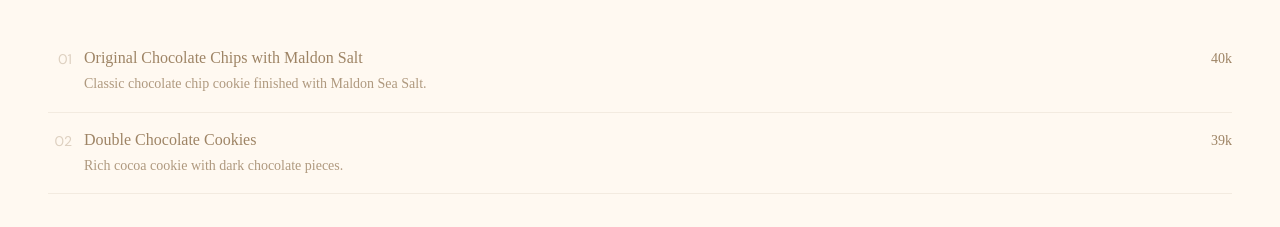
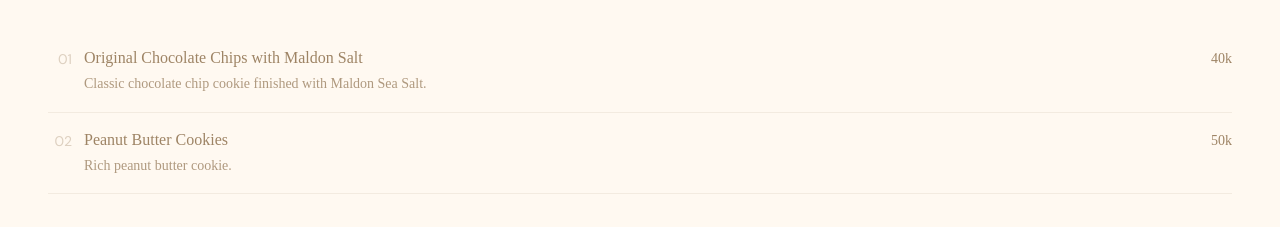
Before and after one commit to BeatrixBlaine/Blond-Website, a React (Vite) app: page / in a window 1280 px wide. Shown: the part 3480-3707 px from the top of the page. Built offline with nearby package versions, Linux system fonts and the light colour scheme; a web font is replaced by a local one.

Commit message:
edit cookies

```diff
--- a/src/data/products.ts
+++ b/src/data/products.ts
@@ -175,9 +175,9 @@ export const PRODUCTS: Product[] = [
     id: "ck-02",
     category: "cookies",
     number: 2,
-    name: "Double Chocolate Cookies",
-    description: "Rich cocoa cookie with dark chocolate pieces.",
-    price: 39000,
+    name: "Peanut butter Cookies",
+    description: "Rich peanut butter cookie.",
+    price: 50000,
   },
 
 
--- a/src/pages/Cart.tsx
+++ b/src/pages/Cart.tsx
@@ -153,8 +153,8 @@ const COOKIES: { name: string; desc: string; productId: string; image?: string }
     image: cookiesOriginal,
   },
   {
-    name: "Double Chocolate Cookies",
-    desc: "Rich cocoa cookie with dark chocolate pieces.",
+    name: "Peanut Butter Cookies",
+    desc: "Rich peanut butter cookie.",
     productId: "ck-02",
     image: darkChocoCookies,
   },
--- a/src/pages/Home.tsx
+++ b/src/pages/Home.tsx
@@ -150,8 +150,8 @@ const COOKIES: { name: string; desc: string; productId: string }[] = [
     productId: "ck-01",
   },
   {
-    name: "Double Chocolate Cookies",
-    desc: "Rich cocoa cookie with dark chocolate pieces.",
+    name: "Peanut Butter Cookies",
+    desc: "Rich peanut butter cookie.",
     productId: "ck-02",
   },
 ];
```
Also changed, not shown: 1 other file (tests, documents, lock files or other folders).
